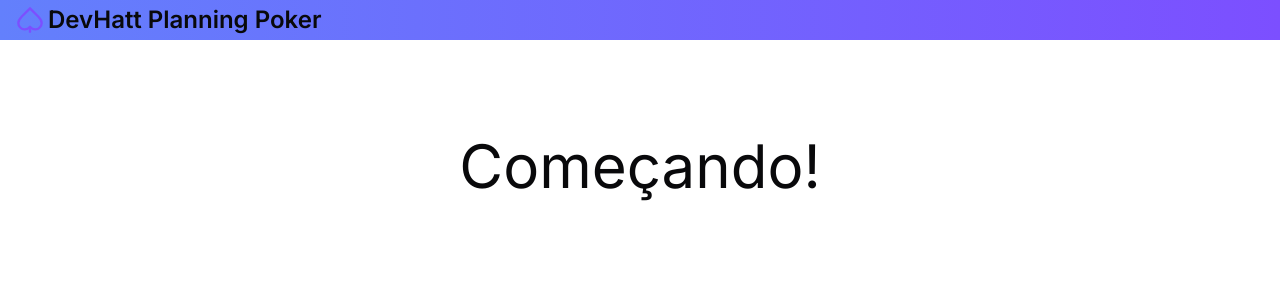
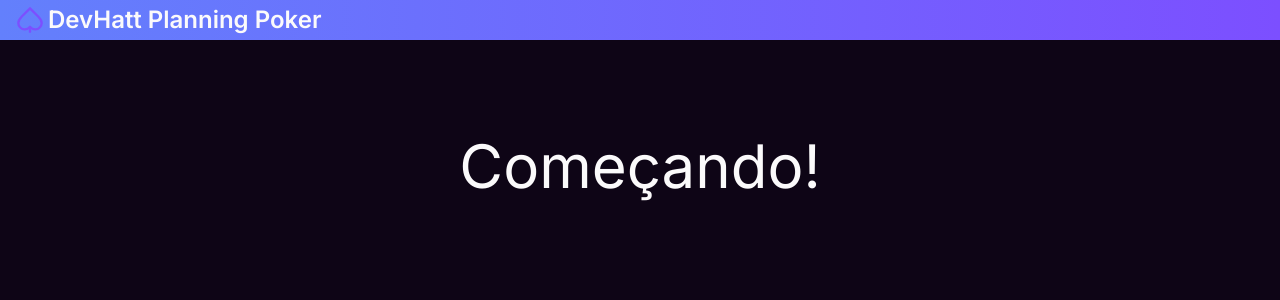
Before and after one commit to zoldyzdk/HattPoker, a Next.js app: page / in a window 1280 px wide. Shown: the top 300 px of the page. Built offline with nearby package versions, Linux system fonts and the light colour scheme.

Commit message:
feat: using a custom shadcn theme

```diff
--- a/src/app/globals.css
+++ b/src/app/globals.css
@@ -4,36 +4,43 @@
 
   @layer base {
     :root {
-      --background: 0 0% 100%;
-      --foreground: 240 10% 3.9%;
+      /* Name: custom color palette
+         Author: Ilias Ism
+         URL: https://gradient.page */
 
-      --card: 0 0% 100%;
-      --card-foreground: 240 10% 3.9%;
+      /* CSS: .bg-gradient { background: var(--gradient) } */
+      --gradient: #7C4FFF;
 
-      --popover: 0 0% 100%;
-      --popover-foreground: 240 10% 3.9%;
+      --background: 271 65% 5.2%;
+      --foreground: 271 10% 98.25%;
 
-      --primary: 240 5.9% 10%;
-      --primary-foreground: 0 0% 98%;
+      --muted: 271 50% 19.5%;
+      --muted-foreground: 271 10% 56.5%;
 
-      --secondary: 240 4.8% 95.9%;
-      --secondary-foreground: 240 5.9% 10%;
+      --popover: 271 45% 8.450000000000001%;
+      --popover-foreground: 271 10% 98.25%;
 
-      --muted: 240 4.8% 95.9%;
-      --muted-foreground: 240 3.8% 46.1%;
+      --card: 271 45% 8.450000000000001%;
+      --card-foreground: 271 10% 98.25%;
 
-      --accent: 240 4.8% 95.9%;
-      --accent-foreground: 240 5.9% 10%;
+      --border: 271 50% 19.5%;
+      --input: 271 50% 19.5%;
 
-      --destructive: 0 84.2% 60.2%;
-      --destructive-foreground: 0 0% 98%;
+      --primary: 271 100% 65%;
+      --primary-foreground: 271 10% 6.5%;
 
-      --border: 240 5.9% 90%;
-      --input: 240 5.9% 90%;
-      --ring: 240 10% 3.9%;
+      --secondary: 271 50% 19.5%;
+      --secondary-foreground: 271 10% 98.25%;
 
-      --radius: 0.5rem;
+      --accent: 271 50% 19.5%;
+      --accent-foreground: 271 10% 98.25%;
+
+      --destructive: 0 62.8% 30.6%;
+      --destructive-foreground: 271 10% 98.25%;
+
+      --ring: 271 100% 65%;
     }
+
 
     .dark {
       --background: 240 10% 3.9%;
```
